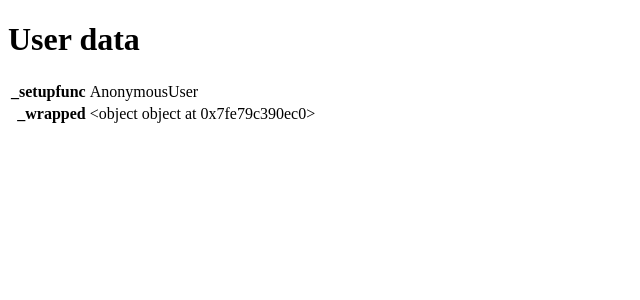
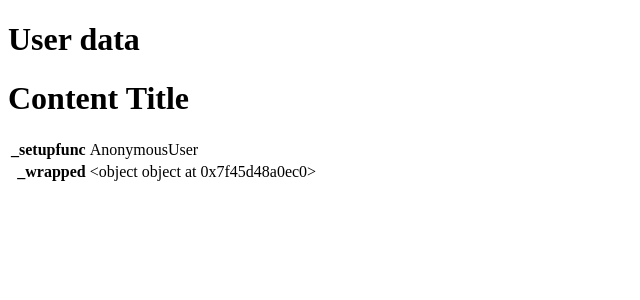
Before and after one commit to frac/opentrials, a Django app: a page that uses clinicaltrials/templates/base.html in a window 1280 px wide. Shown: the top 300 px of the page, without its empty margins (0-640 px from the left). Run offline with Django 3.2, Linux system fonts and the light colour scheme; parts of the project's set-up code (start-up, migrations or seed data) failed here and were passed over.

Commit message:
adding new block to base.html template
git-svn-id: http://svn.reddes.bvsalud.org/clinical-trials/trunk@31 ed1f277e-9c58-47c2-9c36-072d9fcb45b3

```diff
--- a/clinicaltrials/templates/base.html
+++ b/clinicaltrials/templates/base.html
@@ -12,6 +12,7 @@
         <h1>{% block headline %}Reclac, part of the WHO/ICTRP network{% endblock %}</h1>
     </div>
     <div class="body">
+        <h1>{% block body_title %}Content Title{% endblock %}</h1>
     {% block body %}{% endblock %}
     </div>
 </body>
```
